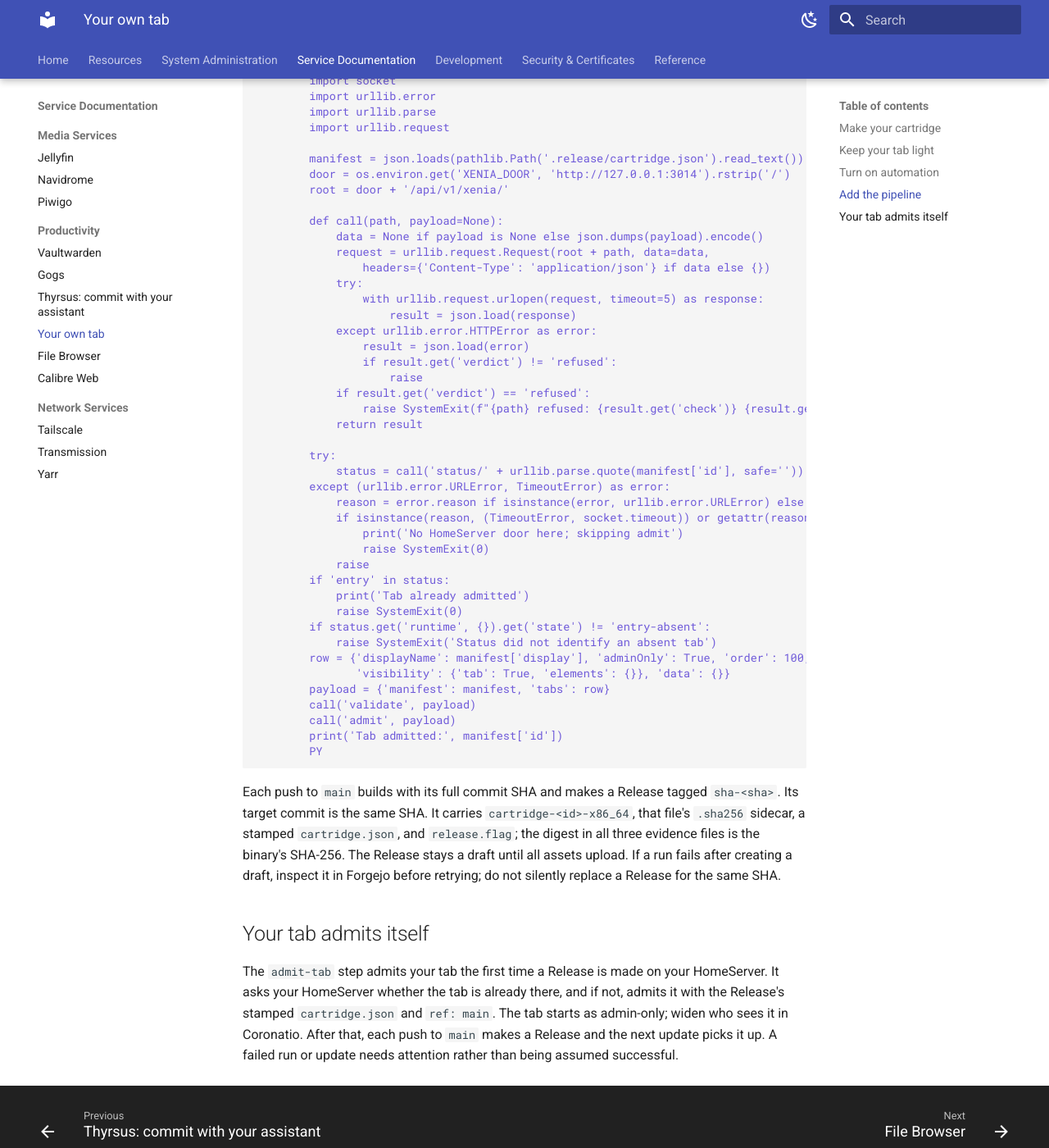
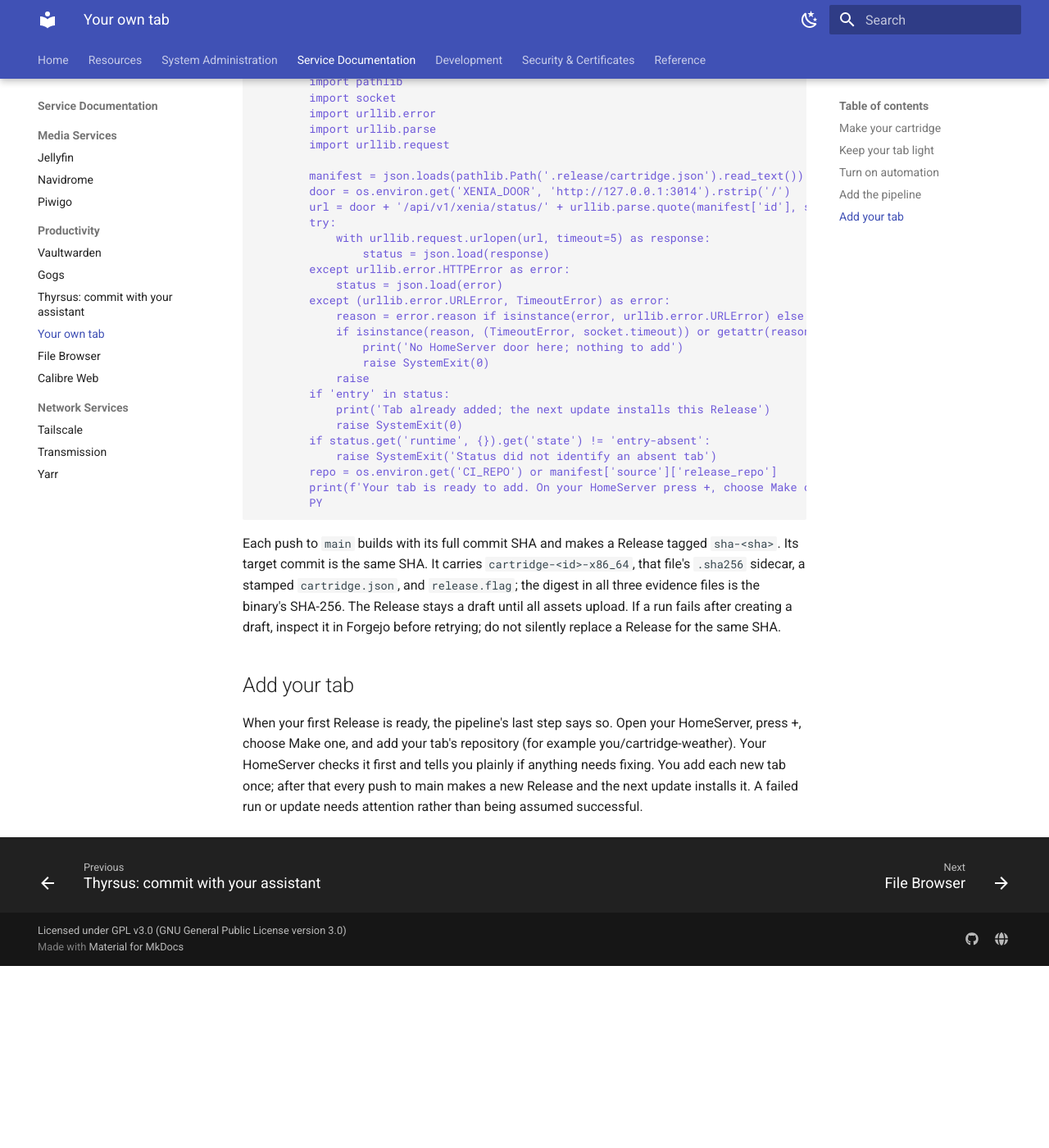
Before and after one commit to homeserversltd/documentation, an MkDocs documentation site: the page built from docs/services/your-own-tab.md, in a window 1280 px wide and 1400 px high, scrolled down 4184 px. Shown: the whole window at 82% size. Built offline with MkDocs 1.6.1 and Material for MkDocs 9.7.7, drawn with Linux system fonts in a browser that asks for light colours; after the commit the page ends 5362 px from its top, so only the background shows below that; some of the changed text lies outside the part shown.

Commit message:
Teach households to add their own tab

````diff
--- a/docs/services/your-own-tab.md
+++ b/docs/services/your-own-tab.md
@@ -7,7 +7,7 @@ Coming in an update: every HomeServer will come with the Test tab. It puts every
 The update will add the Test tab at first boot and let your HomeServer use our public GitHub build until you set up your own. For first-time setup, open [Woodpecker](https://ci.home.arpa), sign in with your Forgejo account and activate `cartridge-test`. Your HomeServer will then build its own Test tab. You will still receive our Test tab updates either way.
 
 !!! note "For the assistant"
-    Show the person the Woodpecker run and the tab. Push to `main` only when the person asked for that change. Before you suggest a change to a tab, read every request it answers against "Keep your tab light" below; if a request writes to disk, or the tab makes a test file anywhere, tell the person and fix that first. When the person asks for a new tab, make its repository with `sudo /usr/local/sbin/agathodaimon/cli.py thyrsus new-tab <id> --into <folder>`. If `ok` is not true, stop with `firstMissingSignal`. Otherwise show the person `repo_url` and the two steps in `next`, then build their tab in the new folder and use Thyrsus `propose` for each change.
+    Show the person the Woodpecker run and the tab. Push to `main` only when the person asked for that change. Before you suggest a change to a tab, read every request it answers against "Keep your tab light" below; if a request writes to disk, or the tab makes a test file anywhere, tell the person and fix that first. When the person asks for a new tab, make its repository with `sudo /usr/local/sbin/agathodaimon/cli.py thyrsus new-tab <id> --into <folder>`. If `ok` is not true, stop with `firstMissingSignal`. Otherwise show the person `repo_url` and the two steps in `next`, then build their tab in the new folder and use Thyrsus `propose` for each change. When its first Release is ready, tell the person to add it from their HomeServer's + → Make one; never admit a tab yourself.
 
 ## Make your cartridge
 
@@ -126,7 +126,7 @@ steps:
         print('Release ready:', sha)
         PY
 
-  - name: admit-tab
+  - name: ready-to-add
     image: python:3.13-bookworm
     commands:
       - |
@@ -142,47 +142,30 @@ steps:
 
         manifest = json.loads(pathlib.Path('.release/cartridge.json').read_text())
         door = os.environ.get('XENIA_DOOR', 'http://127.0.0.1:3014').rstrip('/')
-        root = door + '/api/v1/xenia/'
-
-        def call(path, payload=None):
-            data = None if payload is None else json.dumps(payload).encode()
-            request = urllib.request.Request(root + path, data=data,
-                headers={'Content-Type': 'application/json'} if data else {})
-            try:
-                with urllib.request.urlopen(request, timeout=5) as response:
-                    result = json.load(response)
-            except urllib.error.HTTPError as error:
-                result = json.load(error)
-                if result.get('verdict') != 'refused':
-                    raise
-            if result.get('verdict') == 'refused':
-                raise SystemExit(f"{path} refused: {result.get('check')} {result.get('field')} {result.get('message')}")
-            return result
-
+        url = door + '/api/v1/xenia/status/' + urllib.parse.quote(manifest['id'], safe='')
         try:
-            status = call('status/' + urllib.parse.quote(manifest['id'], safe=''))
+            with urllib.request.urlopen(url, timeout=5) as response:
+                status = json.load(response)
+        except urllib.error.HTTPError as error:
+            status = json.load(error)
         except (urllib.error.URLError, TimeoutError) as error:
             reason = error.reason if isinstance(error, urllib.error.URLError) else error
             if isinstance(reason, (TimeoutError, socket.timeout)) or getattr(reason, 'errno', None) == errno.ECONNREFUSED:
-                print('No HomeServer door here; skipping admit')
+                print('No HomeServer door here; nothing to add')
                 raise SystemExit(0)
             raise
         if 'entry' in status:
-            print('Tab already admitted')
+            print('Tab already added; the next update installs this Release')
             raise SystemExit(0)
         if status.get('runtime', {}).get('state') != 'entry-absent':
             raise SystemExit('Status did not identify an absent tab')
-        row = {'displayName': manifest['display'], 'adminOnly': True, 'order': 100,
-               'visibility': {'tab': True, 'elements': {}}, 'data': {}}
-        payload = {'manifest': manifest, 'tabs': row}
-        call('validate', payload)
-        call('admit', payload)
-        print('Tab admitted:', manifest['id'])
+        repo = os.environ.get('CI_REPO') or manifest['source']['release_repo']
+        print(f'Your tab is ready to add. On your HomeServer press +, choose Make one, and add {repo}.')
         PY
 ```
 
 Each push to `main` builds with its full commit SHA and makes a Release tagged `sha-<sha>`. Its target commit is the same SHA. It carries `cartridge-<id>-x86_64`, that file's `.sha256` sidecar, a stamped `cartridge.json`, and `release.flag`; the digest in all three evidence files is the binary's SHA-256. The Release stays a draft until all assets upload. If a run fails after creating a draft, inspect it in Forgejo before retrying; do not silently replace a Release for the same SHA.
 
-## Your tab admits itself
+## Add your tab
 
-The `admit-tab` step admits your tab the first time a Release is made on your HomeServer. It asks your HomeServer whether the tab is already there, and if not, admits it with the Release's stamped `cartridge.json` and `ref: main`. The tab starts as admin-only; widen who sees it in Coronatio. After that, each push to `main` makes a Release and the next update picks it up. A failed run or update needs attention rather than being assumed successful.
+When your first Release is ready, the pipeline's last step says so. Open your HomeServer, press +, choose Make one, and add your tab's repository (for example you/cartridge-weather). Your HomeServer checks it first and tells you plainly if anything needs fixing. You add each new tab once; after that every push to main makes a new Release and the next update installs it. A failed run or update needs attention rather than being assumed successful.
````
